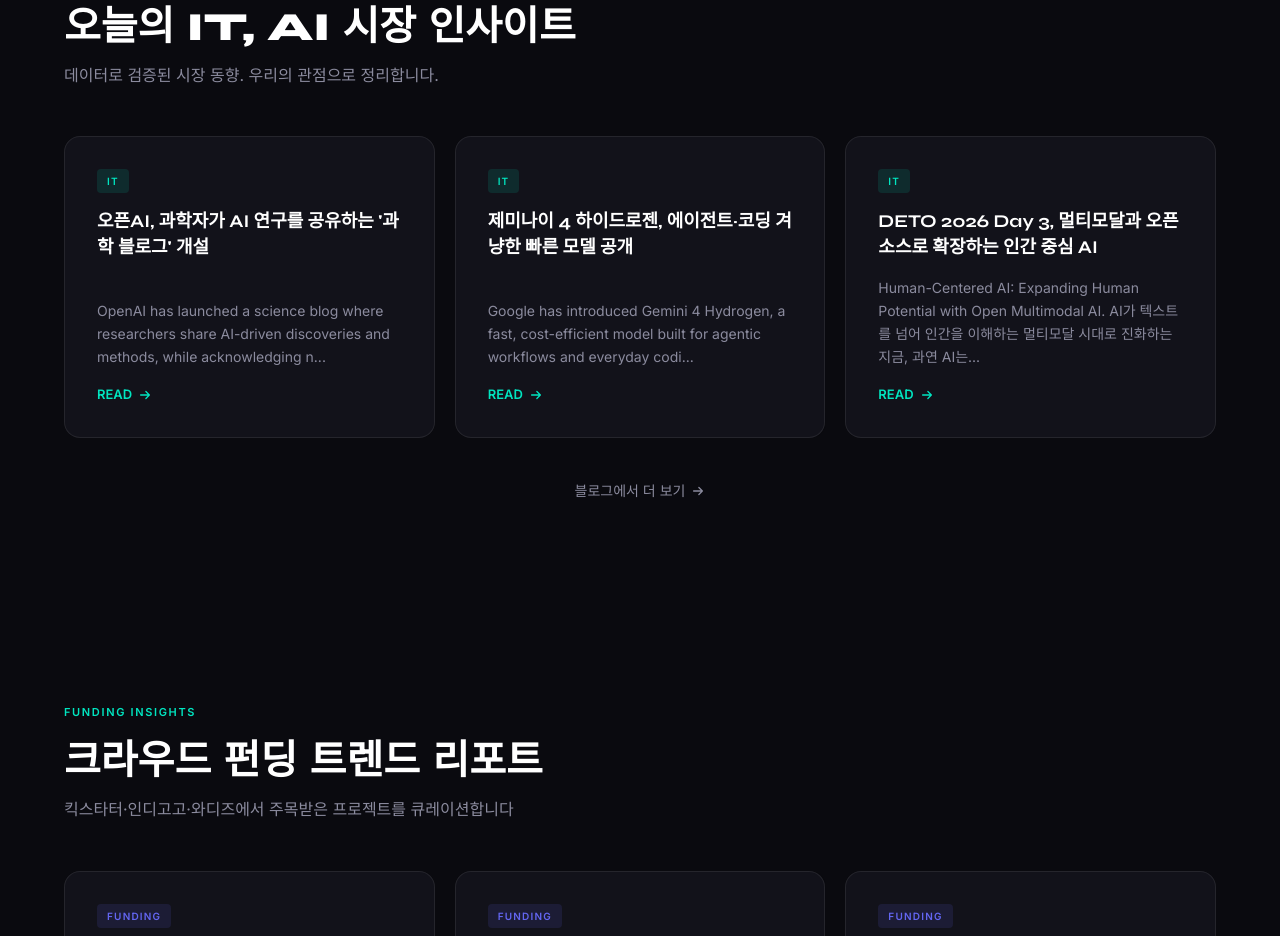
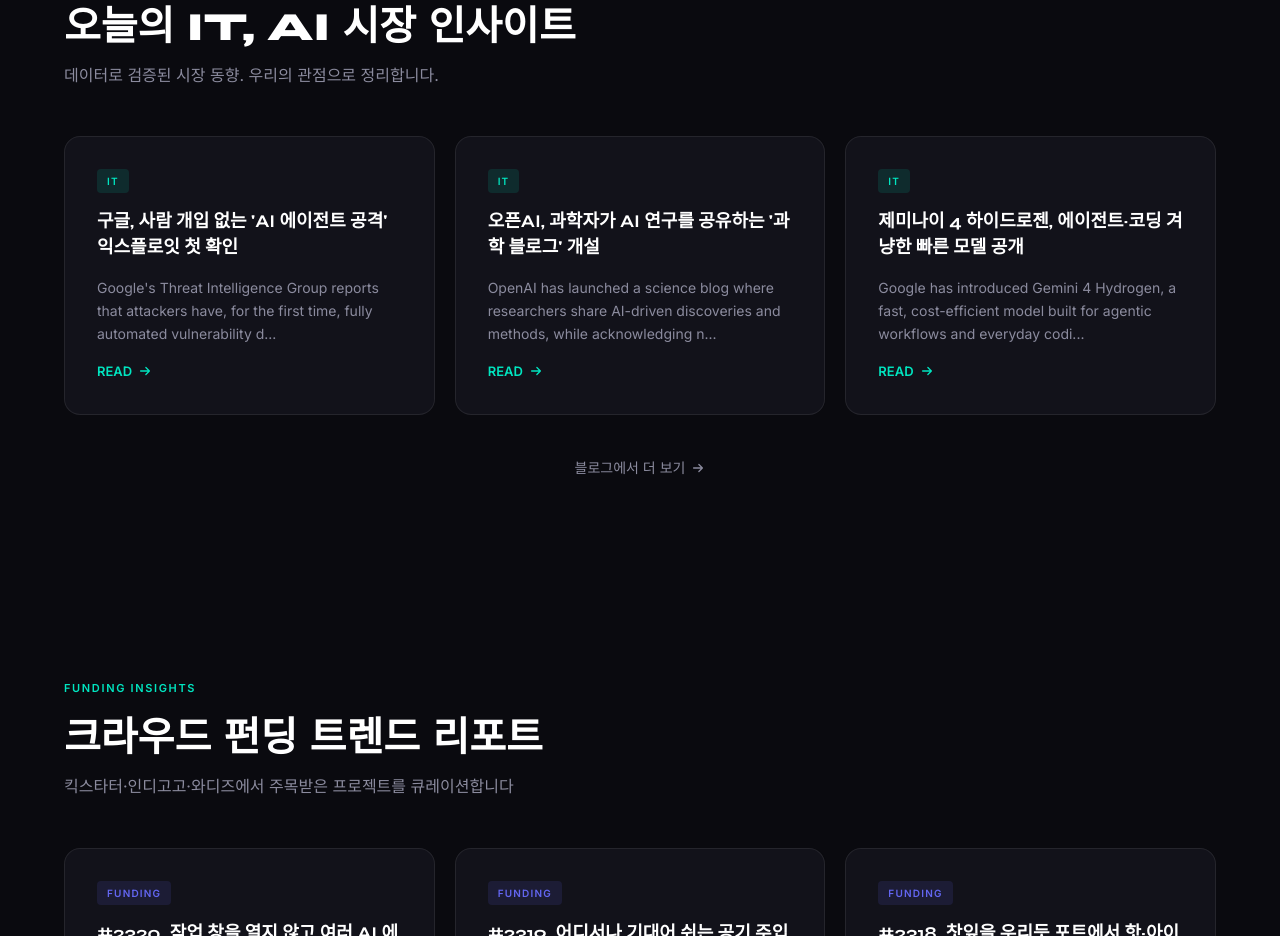
Before and after one commit to will5ma/wearablesearch, a plain HTML site: page index.html in a window 1280 px wide. Shown: the part 1227-2163 px from the top of the page. Drawn offline with Linux system fonts and the light colour scheme.

Commit message:
chore: 카드 자동 업데이트 [2026-11-18]

```diff
--- a/index.html
+++ b/index.html
@@ -1018,7 +1018,19 @@
 <!-- NEWS_CARDS_START -->
       <article class="glass-card insight-card fade-up" aria-labelledby="card-title-1">
         <span class="card-tag tag-market">IT</span>
-        <h3 class="card-title" id="card-title-1">오픈AI, 과학자가 AI 연구를 공유하는 '과학 블로그' 개설</h3>
+        <h3 class="card-title" id="card-title-1">구글, 사람 개입 없는 'AI 에이전트 공격' 익스플로잇 첫 확인</h3>
+        <p class="card-excerpt">Google's Threat Intelligence Group reports that attackers have, for the first time, fully automated vulnerability d...</p>
+        <a href="https://blog.naver.com/geekstarter/224480468997" class="card-link" target="_blank"
+           rel="noopener noreferrer" aria-label="구글, 사람 개입 없는 'AI 에이전트 공격' 익스플로잇 첫 확인 읽기">
+          READ
+          <svg width="14" height="14" viewBox="0 0 16 16" fill="none" aria-hidden="true">
+            <path d="M3 8h10M9 4l4 4-4 4" stroke="currentColor" stroke-width="1.5" stroke-linecap="round" stroke-linejoin="round"/>
+          </svg>
+        </a>
+      </article>
+      <article class="glass-card insight-card fade-up" aria-labelledby="card-title-2" style="transition-delay:0.1s">
+        <span class="card-tag tag-market">IT</span>
+        <h3 class="card-title" id="card-title-2">오픈AI, 과학자가 AI 연구를 공유하는 '과학 블로그' 개설</h3>
         <p class="card-excerpt">OpenAI has launched a science blog where researchers share AI-driven discoveries and methods, while acknowledging n...</p>
         <a href="https://blog.naver.com/geekstarter/224479128316" class="card-link" target="_blank"
            rel="noopener noreferrer" aria-label="오픈AI, 과학자가 AI 연구를 공유하는 '과학 블로그' 개설 읽기">
@@ -1028,24 +1040,12 @@
           </svg>
         </a>
       </article>
-      <article class="glass-card insight-card fade-up" aria-labelledby="card-title-2" style="transition-delay:0.1s">
+      <article class="glass-card insight-card fade-up" aria-labelledby="card-title-3" style="transition-delay:0.2s">
         <span class="card-tag tag-market">IT</span>
-        <h3 class="card-title" id="card-title-2">제미나이 4 하이드로젠, 에이전트·코딩 겨냥한 빠른 모델 공개</h3>
+        <h3 class="card-title" id="card-title-3">제미나이 4 하이드로젠, 에이전트·코딩 겨냥한 빠른 모델 공개</h3>
         <p class="card-excerpt">Google has introduced Gemini 4 Hydrogen, a fast, cost-efficient model built for agentic workflows and everyday codi...</p>
         <a href="https://blog.naver.com/geekstarter/224475438906" class="card-link" target="_blank"
            rel="noopener noreferrer" aria-label="제미나이 4 하이드로젠, 에이전트·코딩 겨냥한 빠른 모델 공개 읽기">
-          READ
-          <svg width="14" height="14" viewBox="0 0 16 16" fill="none" aria-hidden="true">
-            <path d="M3 8h10M9 4l4 4-4 4" stroke="currentColor" stroke-width="1.5" stroke-linecap="round" stroke-linejoin="round"/>
-          </svg>
-        </a>
-      </article>
-      <article class="glass-card insight-card fade-up" aria-labelledby="card-title-3" style="transition-delay:0.2s">
-        <span class="card-tag tag-market">IT</span>
-        <h3 class="card-title" id="card-title-3">DETO 2026 Day 3, 멀티모달과 오픈소스로 확장하는 인간 중심 AI</h3>
-        <p class="card-excerpt">Human-Centered AI: Expanding Human Potential with Open Multimodal AI. AI가 텍스트를 넘어 인간을 이해하는 멀티모달 시대로 진화하는 지금, 과연 AI는...</p>
-        <a href="https://blog.naver.com/geekstarter/224475195443" class="card-link" target="_blank"
-           rel="noopener noreferrer" aria-label="DETO 2026 Day 3, 멀티모달과 오픈소스로 확장하는 인간 중심 AI 읽기">
           READ
           <svg width="14" height="14" viewBox="0 0 16 16" fill="none" aria-hidden="true">
             <path d="M3 8h10M9 4l4 4-4 4" stroke="currentColor" stroke-width="1.5" stroke-linecap="round" stroke-linejoin="round"/>
```
